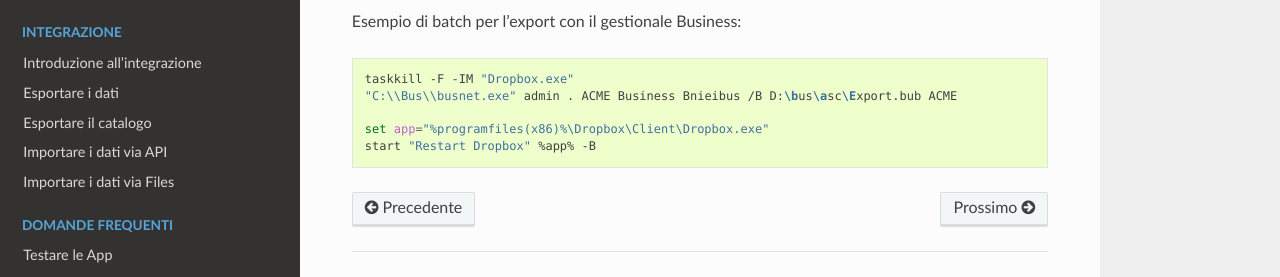
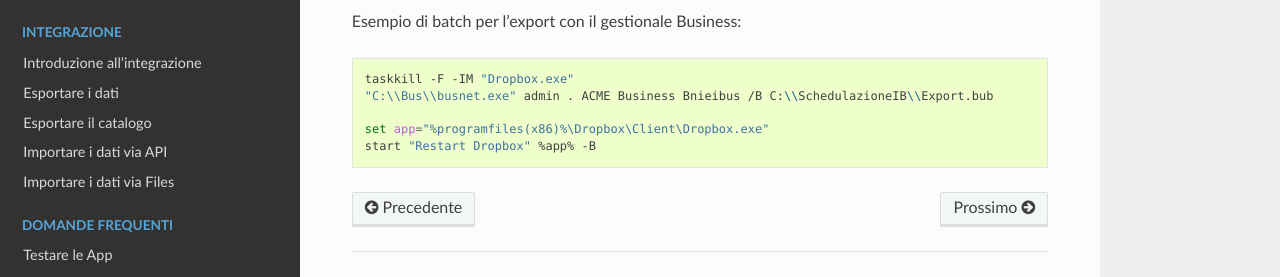
Before and after one commit to wedoit-io/doc-icommerce, a Sphinx documentation site: the page built from source/dropbox.rst, in a window 1280 px wide and 900 px high, scrolled down 1116 px. Shown: the part 543-820 px from the top of the window. Built offline with Sphinx 7.4.7 and the Read the Docs theme 2.0.0, drawn with Linux system fonts in a browser that asks for light colours.

Commit message:
Update dropbox.rst

```diff
--- a/source/dropbox.rst
+++ b/source/dropbox.rst
@@ -57,7 +57,7 @@
 .. code-block:: bash
 
     taskkill -F -IM "Dropbox.exe"
-    "C:\\Bus\\busnet.exe" admin . ACME Business Bnieibus /B D:\bus\asc\Export.bub ACME
+    "C:\\Bus\\busnet.exe" admin . ACME Business Bnieibus /B C:\\SchedulazioneIB\\Export.bub
 
     set app="%programfiles(x86)%\Dropbox\Client\Dropbox.exe"
     start "Restart Dropbox" %app% -B
```
